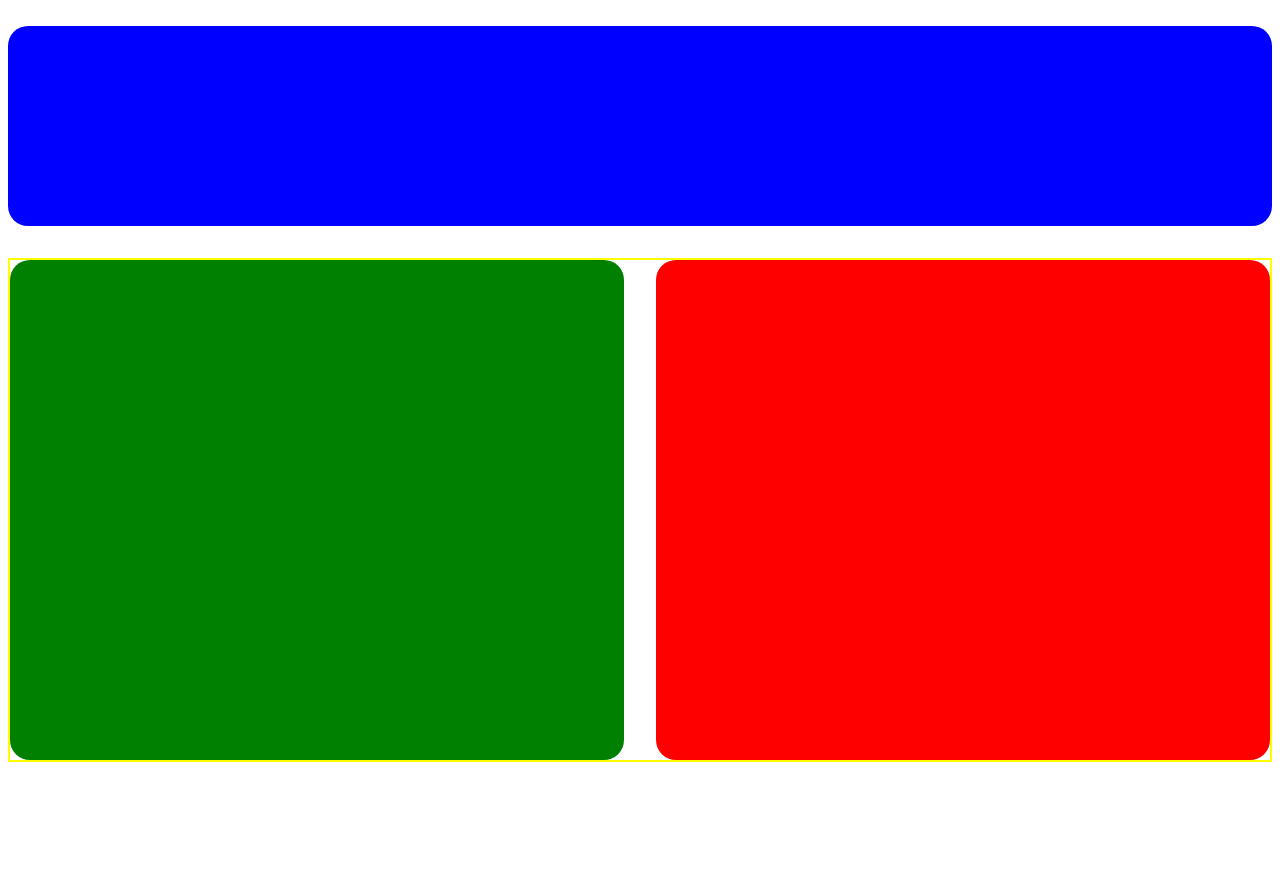
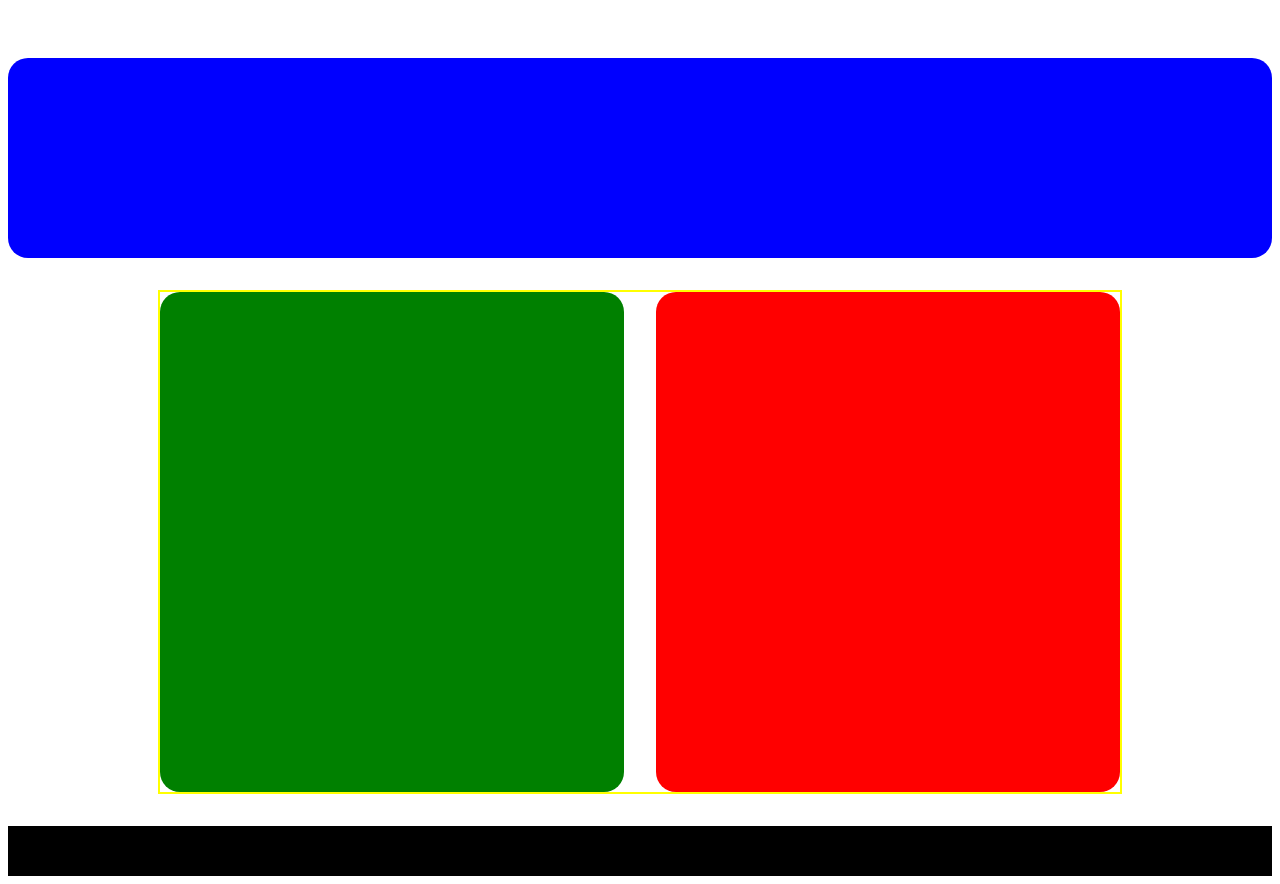
Before and after one commit to gigg88/Flexbox_test, a plain HTML site: page index.html in a window 1280 px wide. Before the commit the page ends 800 px from the top, so only its background shows below. Drawn offline with Linux system fonts and the light colour scheme.

Commit message:
Update style.css

```diff
--- a/style.css
+++ b/style.css
@@ -1,14 +1,21 @@
+.header_pic{
+    border-radius: 20px;
+   }
+
 .container {
     display: flex;
+    flex:1;
     gap: 2rem;
     height: 500px;
-    border: 2px solid yellow;
+    border: 2px  solid yellow;
+    justify-content: center;
+    margin-left: 150px;
+    margin-right: 150px;
 }
 
 .container1,
 .container2 {
-    width: 100px;
-    height: 100px;
+    flex-grow:1;
     flex-basis: 50%;
     height: auto;
     border-radius: 20px;
@@ -28,6 +35,14 @@
     height: 200px;
     border-radius: 20px;
     margin-bottom: 2rem;
+    margin-top: 2rem;
+        }
+
+.footer {
+    background-color: black;
+    width: 100%;
+    height:50px;
+    margin-top:2rem;
 }
 
 /* Media Query for smaller screens */
@@ -35,14 +50,17 @@
     .container {
         flex-wrap: wrap;
         height: 1000px;
+        width:100%;
 
+        margin:0;
 
     }
 
     .container1,
     .container2 {
-        flex-basis:100%;
+
         height:auto;
+
     }
 
     .header{
```
